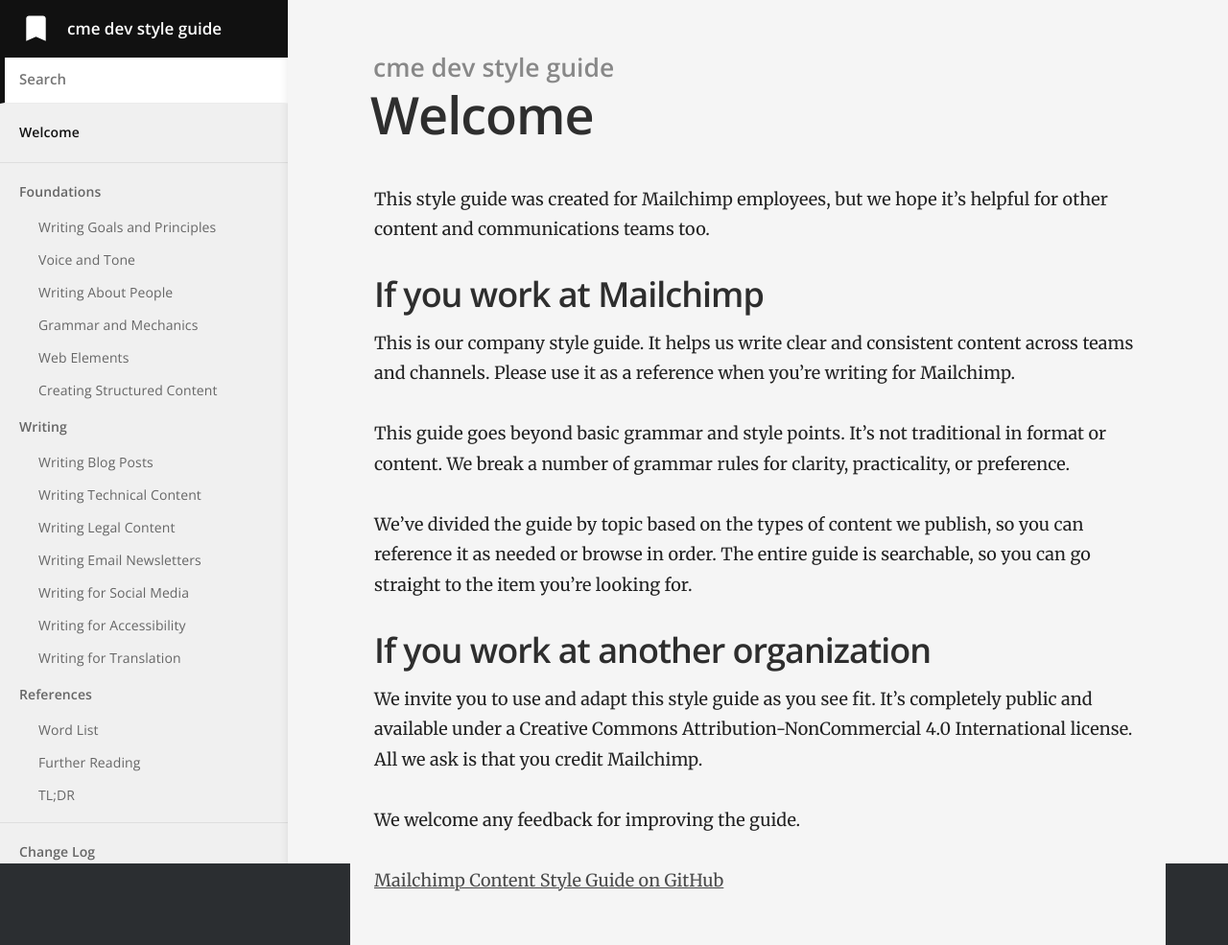
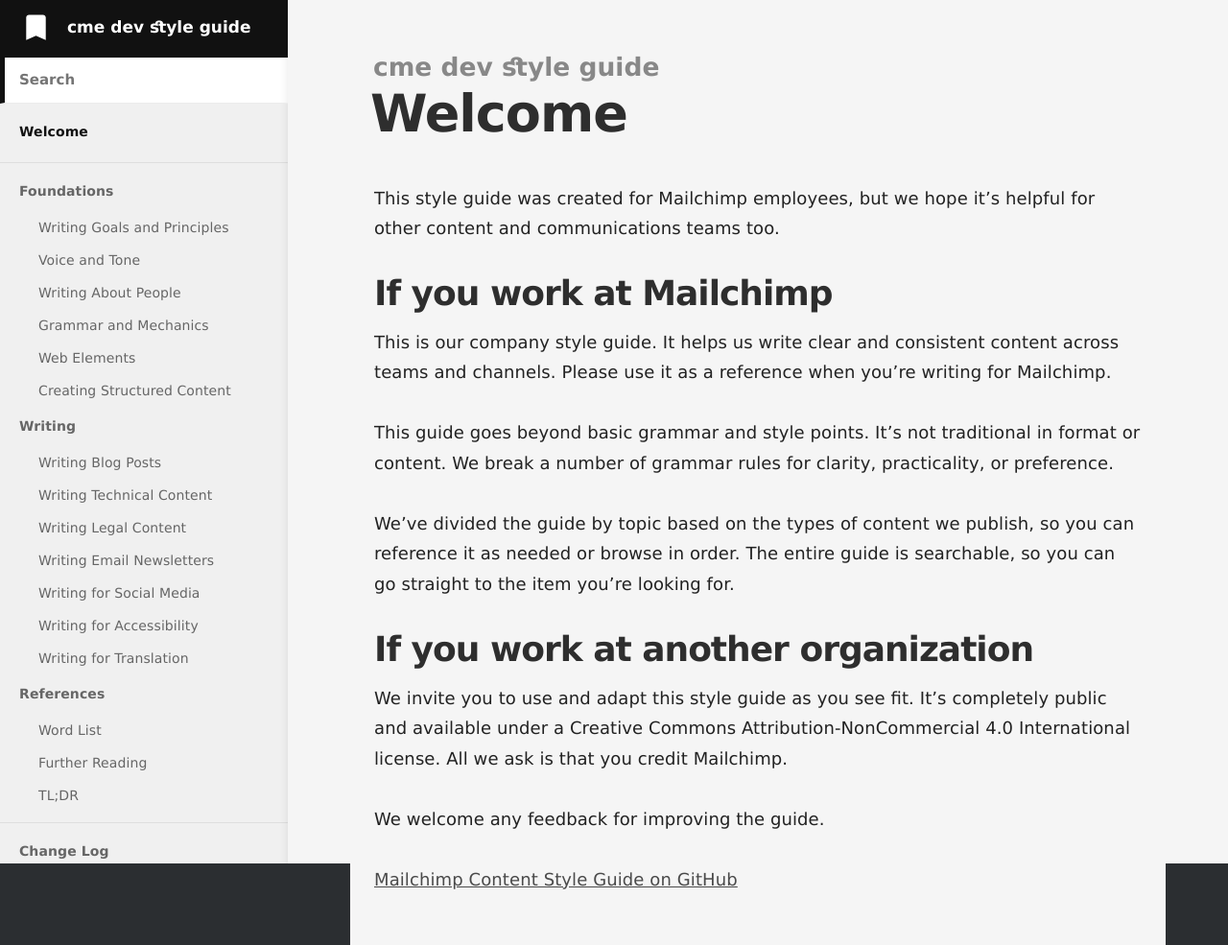
Before and after one commit to marklchaves/cme-dev-style-guide, a Jekyll site: the page built from index.md, in a window 1280 px wide. Shown: the whole page at 96% size. Built offline with Jekyll 4.4.1, drawn with Linux system fonts in a browser that asks for light colours.

Commit message:
Standardised on sans serif fonts

```diff
--- a/_sass/_layout.scss
+++ b/_sass/_layout.scss
@@ -230,7 +230,7 @@ nav > ul {
 
 .nav-item {
 	display: block;
-	font-family: "Open Sans", sans-serif;
+	font-family: Verdana, Geneva, sans-serif;
 	line-height: 1;
 	margin: 0;
 
@@ -396,7 +396,7 @@ h4 svg {
 }
 
 .badge {
-	font-family: "Open Sans", sans-serif;
+	font-family: Verdana, Geneva, sans-serif;
 	padding: 2px 5px;
 	text-transform: uppercase;
 	font-size: 0.8rem;
--- a/_sass/_typography.scss
+++ b/_sass/_typography.scss
@@ -8,7 +8,7 @@ html {
 body {
 	height: 100%;
 	max-height: 100%;
-	font-family: "Merriweather", serif;
+	font-family: Verdana, Geneva, sans-serif;
 	letter-spacing: 0.01rem;
 	font-size: 1.8em;
 	line-height: 1.75em;
@@ -34,7 +34,7 @@ table {
 	-webkit-font-feature-settings: 'dlig' 1, 'liga' 1, 'lnum' 1, 'kern' 1;
 	-moz-font-feature-settings: 'dlig' 1, 'liga' 1, 'lnum' 1, 'kern' 1;
 	-o-font-feature-settings: 'dlig' 1, 'liga' 1, 'lnum' 1, 'kern' 1;
-	font-family: "Open Sans", sans-serif;
+	font-family: Verdana, Geneva, sans-serif;
 	text-rendering: geometricPrecision;
 }
 
```
